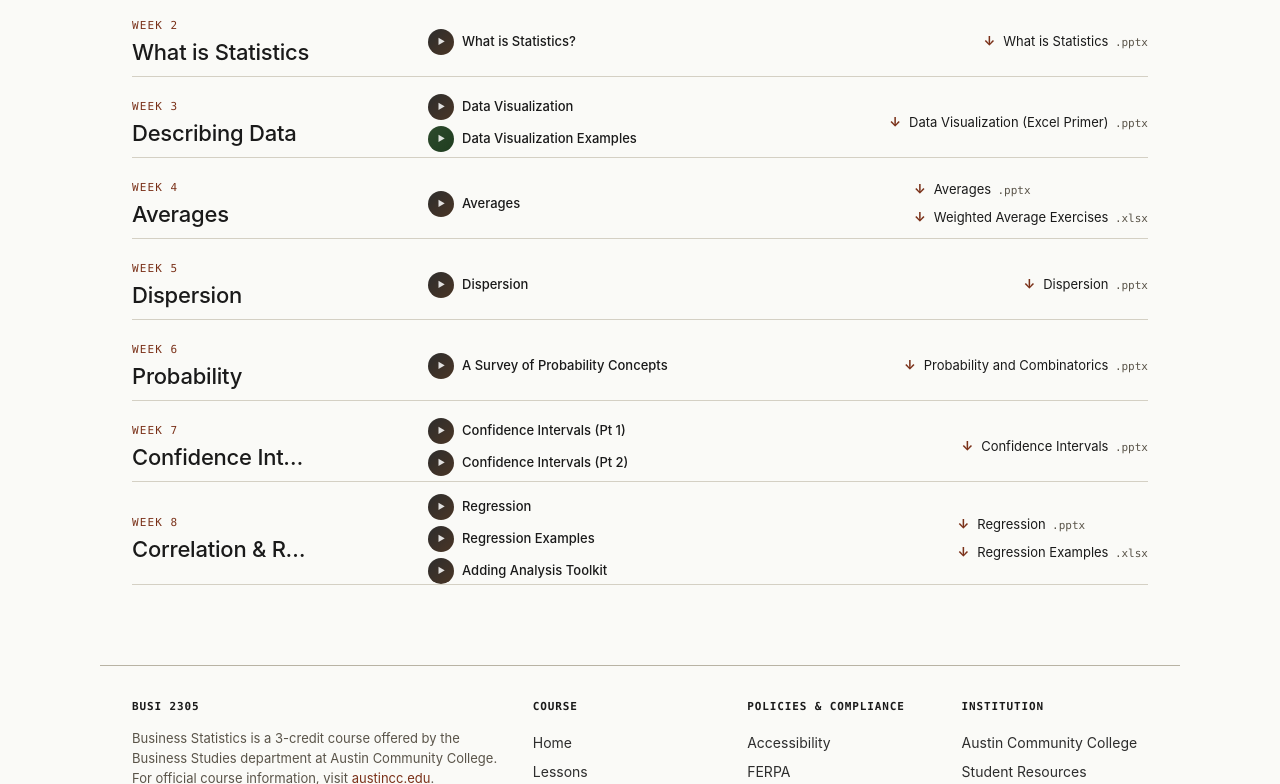
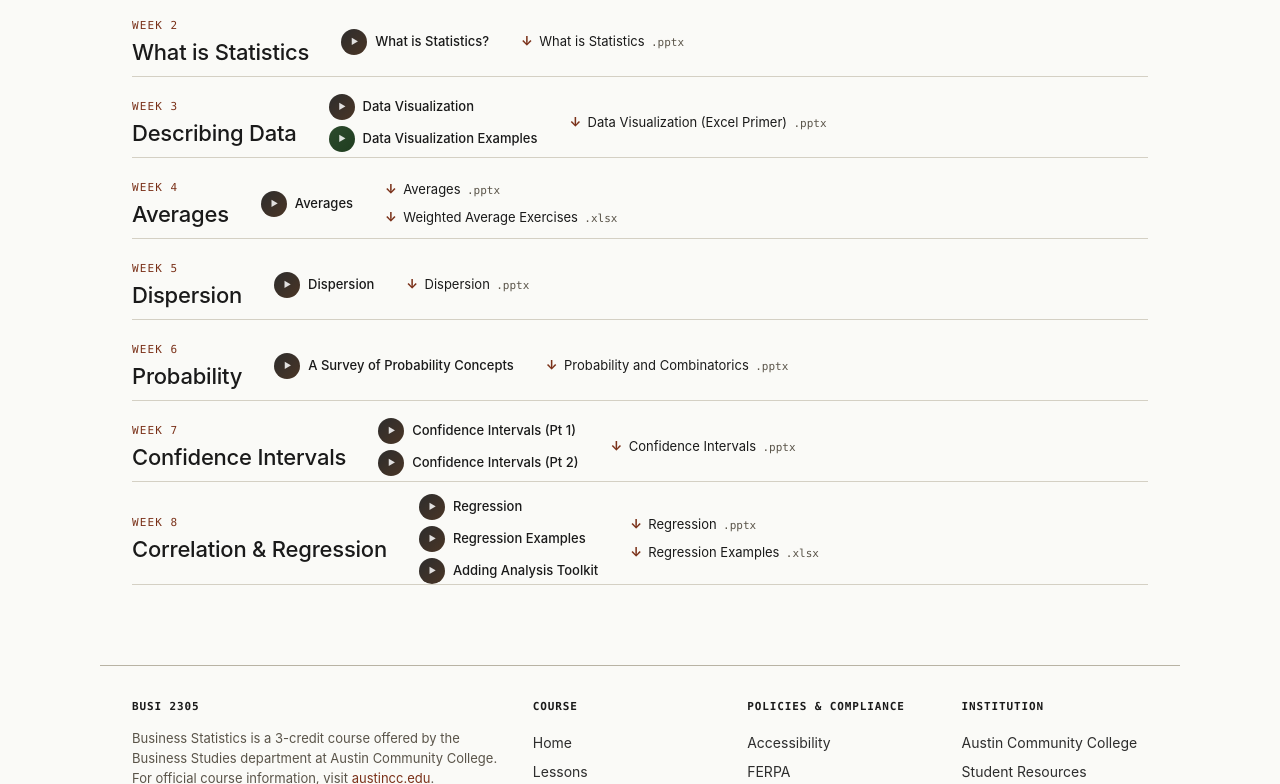
Before and after one commit to rhollowa/special-topics, a plain HTML site: page 2305/lessons/index.html in a window 1280 px wide. Shown: the part 689-1473 px from the top of the page. Drawn offline with Linux system fonts and the light colour scheme.

Commit message:
lessons: 3-col equal grid layout

```diff
--- a/2305/lessons/index.html
+++ b/2305/lessons/index.html
@@ -15,9 +15,9 @@
     list-style: none;
     cursor: default;
     position: relative;
-    display: flex;
+    display: grid;
+    grid-template-columns: 1fr 1fr 1fr;
     align-items: center;
-    gap: 0;
     min-height: 80px;
     padding: 0.75rem 0;
     margin: 0;
@@ -25,15 +25,13 @@
   }
   .week-group > summary::-webkit-details-marker { display: none; }
 
-  /* Col 1: week label — fixed width */
   .summary-label {
-    flex: 0 0 200px;
-    max-width: 200px;
     display: flex;
     flex-direction: column;
     gap: 3px;
     align-self: center;
     padding-right: 1rem;
+    min-width: 0;
   }
   .summary-label .wk {
     font-family: var(--mono);
@@ -54,14 +52,12 @@
     text-overflow: ellipsis;
   }
 
-  /* Col 2: video links — pushed right with left margin */
   .summary-videos {
-    flex: 0 0 240px;
-    margin-left: 80px;
     display: flex;
     flex-direction: column;
     gap: 6px;
     align-self: center;
+    min-width: 0;
   }
   .summary-card {
     display: flex;
@@ -70,6 +66,7 @@
     cursor: pointer;
     text-decoration: none;
     color: inherit;
+    min-width: 0;
   }
   .summary-thumb {
     width: 26px;
@@ -101,17 +98,17 @@
     white-space: nowrap;
     overflow: hidden;
     text-overflow: ellipsis;
+    min-width: 0;
   }
   .summary-card:hover .summary-card-ttl { color: var(--accent); }
 
-  /* Col 3: file links — pushed to far right */
   .summary-files {
     display: flex;
     flex-direction: column;
     gap: 4px;
-    margin-left: auto;
     align-self: center;
-    flex-shrink: 0;
+    min-width: 0;
+    padding-left: 1rem;
   }
   .summary-files a {
     font-family: var(--serif);
@@ -124,18 +121,22 @@
     transition: color 0.15s;
     padding: 0.1rem 0;
     white-space: nowrap;
+    overflow: hidden;
+    text-overflow: ellipsis;
+    min-width: 0;
   }
   .summary-files a::before {
     content: "↓";
     color: var(--accent);
     font-weight: bold;
-    margin-right: 0.1rem;
+    flex-shrink: 0;
   }
   .summary-files a:hover { color: var(--accent); }
   .summary-files .file-ext {
     font-family: var(--mono);
     font-size: 11px;
     color: var(--muted);
+    flex-shrink: 0;
   }
 
   .lectures.view-grid .collapse-wrap { display: none; }
```
